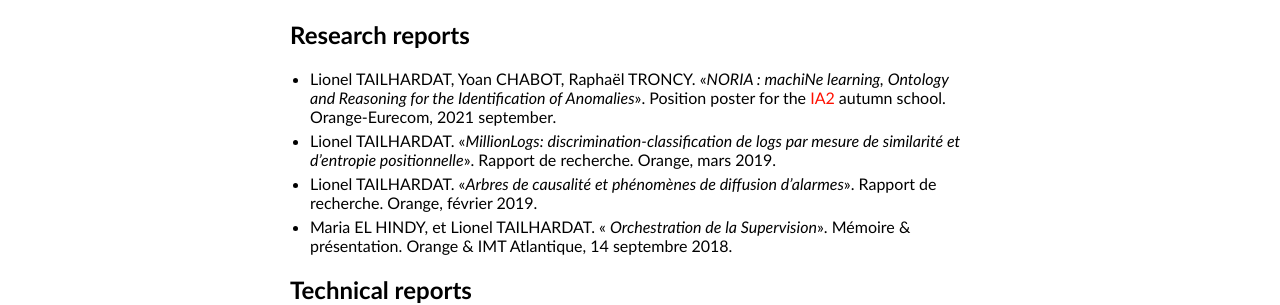
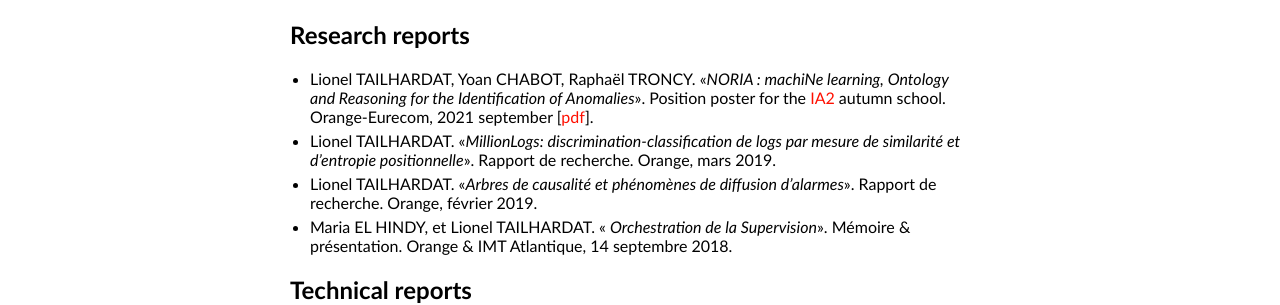
Before and after one commit to GenEars/GenEars.github.io, a Jekyll site: the page built from publications.md, in a window 1280 px wide. Shown: the part 125-430 px from the top of the page. Built offline with Jekyll 4.4.1, drawn with Linux system fonts in a browser that asks for light colours.

Commit message:
IA2 poster doc.

```diff
--- a/publications.md
+++ b/publications.md
@@ -5,7 +5,7 @@ title: Publications
 
 ## Research reports
 
-* Lionel TAILHARDAT, Yoan CHABOT, Raphaël TRONCY. «*NORIA : machiNe learning, Ontology and Reasoning for the Identification of Anomalies*». Position poster for the [IA2](https://ia2.gdria.fr/) autumn school. Orange-Eurecom, 2021 september.
+* Lionel TAILHARDAT, Yoan CHABOT, Raphaël TRONCY. «*NORIA : machiNe learning, Ontology and Reasoning for the Identification of Anomalies*». Position poster for the [IA2](https://ia2.gdria.fr/) autumn school. Orange-Eurecom, 2021 september [[pdf](pubs/IA2-2021-NORIA-POSTER.pdf)].
 * Lionel TAILHARDAT. «*MillionLogs: discrimination-classification de logs par mesure de similarité et d’entropie positionnelle*». Rapport de recherche. Orange, mars 2019.
 * Lionel TAILHARDAT. «*Arbres de causalité et phénomènes de diffusion d’alarmes*». Rapport de recherche. Orange, février 2019.
 * Maria EL HINDY, et Lionel TAILHARDAT. « *Orchestration de la Supervision*». Mémoire & présentation. Orange & IMT Atlantique, 14 septembre 2018.
```
Also changed, not shown: 1 other file.
